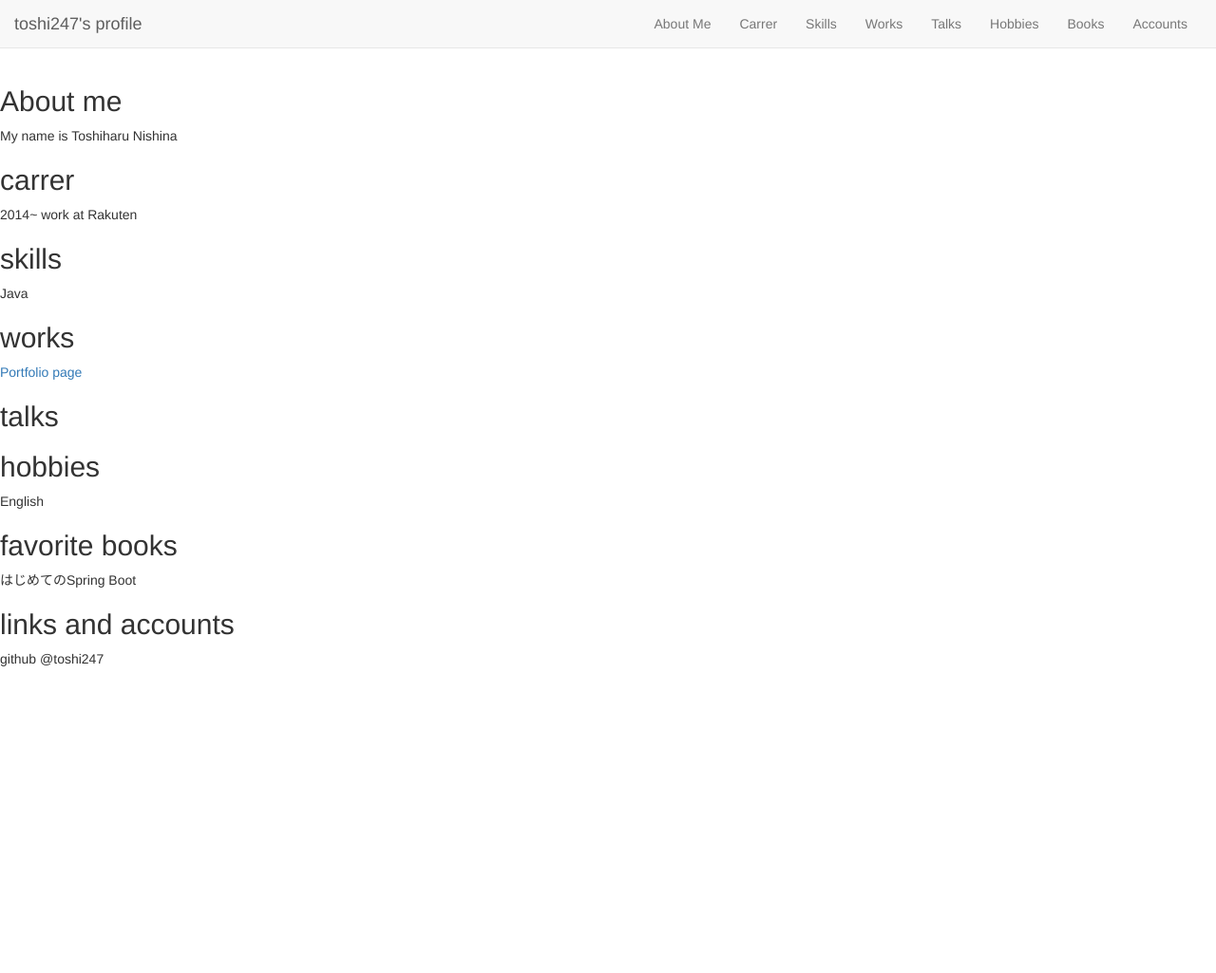
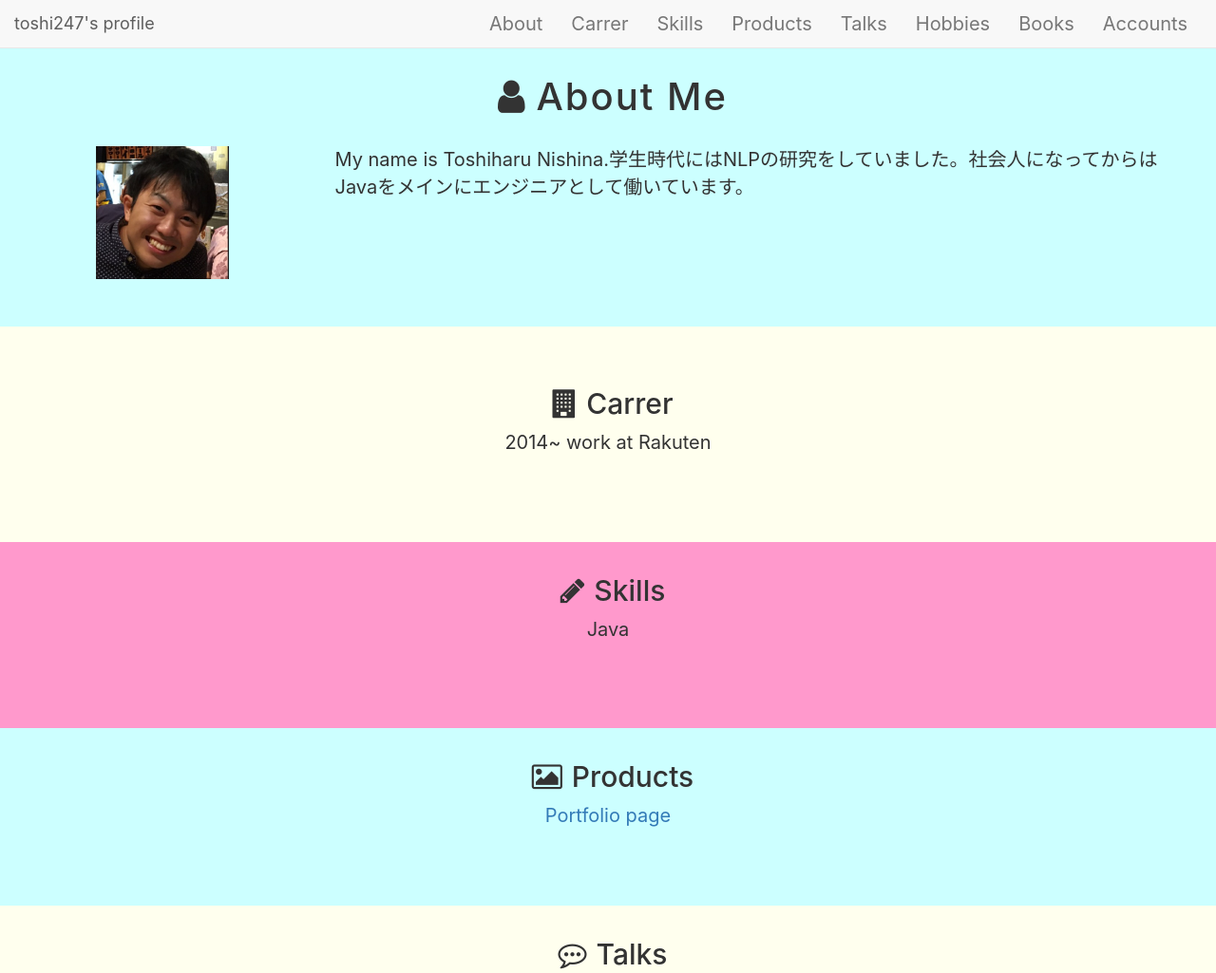
Before and after one commit to nishina555/nishina555.github.io, a plain HTML site: page index.html in a window 1280 px wide. Shown: the top 1025 px of the page at 95% size. Before the commit the page ends 800 px from the top, so only its background shows below. Drawn offline with nearby package versions, Linux system fonts and the light colour scheme.

Commit message:
modify format

```diff
--- a/css/style.css
+++ b/css/style.css
@@ -1,39 +1,67 @@
 body {
-  padding-top: 70px;
+  font-size: 2.0rem;
+  text-align: center;
+  font-family: -apple-system, 'Helvetica Neue', 'Hiragino Kaku Gothic ProN', '游ゴシック Medium', 'メイリオ', meiryo, sans-serif;
+  padding-top: 50px;
+}
+i {
+  padding: 0 10px;
 }
 
-/*#aboutme {
-    background-color: #008000;
+.heading {
+  position: relative;
+  display: inline-block;
+  margin: 30px 0 15px;
+  padding-bottom: 15px;
+  letter-spacing: 2px;
+  font-size: 4rem;
+}
+#aboutme {
+  background-color: #CCFFFF;
+  margin-top: -30px;
+  padding: 30px 30px 80px;
+  /*padding-topとmargin-topで相殺すれば、navがtopに固定されてても頭出しがうまくいく*/
+}
+
+#aboutme-text{
+  /*background-color: #FF0000;*/
+  position: relative;
+  text-align: left;
+  padding: 0 10px;
 }
 
 #carrer {
-    background-color: #0000FF;
+  background-color: #FFFFEE;
+  margin-top: -30px;
+  padding: 45px 30px 80px;
 }
+#skills {
+  background-color: #FF99CC;
+  padding: 15px 30px 80px;
 
-#skills {
-    background-color: #FF0000;
 }
-
-#works {
-    background-color: #008000;
+#products {
+  background-color: #CCFFFF;
+  padding: 15px 30px 80px;
 }
-
 #talks {
-    background-color: #0000FF;
+  background-color: #FFFFEE;
+  padding: 15px 30px 80px;
 }
 
 #hobbies {
-    background-color: #FF0000;
+  background-color: #FF99CC;
+  padding: 15px 30px 80px;
+
 }
-
 #books {
-    background-color: #008000;
+  background-color: #CCFFFF;
+  padding: 15px 30px 80px;
 }
-
 #accounts {
-    background-color: #0000FF;
+  background-color: #FFFFEE;
+  padding: 15px 30px 80px;
 }
-
 #footer {
-    background-color: #FF0000;
-}*/
+  background-color: #FF0000;
+}
--- a/index.html
+++ b/index.html
@@ -4,8 +4,9 @@
 <head>
   <meta charset="UTF-8" />
   <title>toshi247's profile</title>
+  <link rel="stylesheet" href="https://maxcdn.bootstrapcdn.com/bootstrap/3.3.6/css/bootstrap.min.css" />
+  <link rel="stylesheet" href="https://maxcdn.bootstrapcdn.com/font-awesome/4.6.1/css/font-awesome.min.css">
   <link rel="stylesheet" href="./css/style.css" />
-  <link rel="stylesheet" href="https://maxcdn.bootstrapcdn.com/bootstrap/3.3.6/css/bootstrap.min.css" />
   <script src="https://ajax.googleapis.com/ajax/libs/jquery/2.1.4/jquery.min.js"></script>
 </head>
 
@@ -23,59 +24,96 @@
       </div>
       <div class="collapse navbar-collapse">
         <ul class="nav navbar-nav pull-right">
-          <li><a href="#">About Me</a></li>
-          <li><a href="#">Carrer</a></li>
-          <li><a href="#">Skills</a></li>
-          <li><a href="#">Works</a></li>
-          <li><a href="#">Talks</a></li>
-          <li><a href="#">Hobbies</a></li>
-          <li><a href="#">Books</a></li>
-          <li><a href="#">Accounts</a></li>
+          <li><a href="#aboutme">About</a></li>
+          <li><a href="#carrer">Carrer</a></li>
+          <li><a href="#skills">Skills</a></li>
+          <li><a href="#products">Products</a></li>
+          <li><a href="#talks">Talks</a></li>
+          <li><a href="#hobbies">Hobbies</a></li>
+          <li><a href="#books">Books</a></li>
+          <li><a href="#accounts">Accounts</a></li>
         </ul>
-      </div><!-- /.navbar-collapse -->
+      </div>
+      <!-- /.navbar-collapse -->
     </div>
-</nav>
-
+  </nav>
   <section id="aboutme">
-    <!--<div class="container">-->
-      <h2>About me</h2>
-      <p>My name is Toshiharu Nishina</p>
-    <!-- </div> -->
+    <h2 class="heading"><i class="fa fa-user" aria-hidden="true"></i>About Me</h2>
+    <div class="row">
+      <div class="col col-md-3">
+        <img class="profile" src="./imgs/profile.png">
+      </div>
+      <div class="col col-md-9">
+        <p id="aboutme-text">My name is Toshiharu Nishina.学生時代にはNLPの研究をしていました。社会人になってからはJavaをメインにエンジニアとして働いています。</p>
+      </div>
+    </div>
   </section>
   <section id="carrer">
-    <h2>carrer</h2>
+    <h2><i class="fa fa-building" aria-hidden="true"></i>Carrer</h2>
     <p>2014~ work at Rakuten</p>
   </section>
   <section id="skills">
-    <h2>skills</h2>
+    <h2><i class="fa fa-pencil" aria-hidden="true"></i>Skills</h2>
     <p>Java</p>
   </section>
-  <section id="works">
-    <h2>works</h2>
+  <section id="products">
+    <h2><i class="fa fa-picture-o" aria-hidden="true"></i>Products</h2>
     <a href="https://toshi247.github.io" target="_blank">Portfolio page</a>
   </section>
   <section id="talks">
-    <h2>talks</h2>
+    <h2><i class="fa fa-commenting-o" aria-hidden="true"></i>Talks</h2>
     <p></p>
   </section>
   <section id="hobbies">
-    <h2>hobbies</h2>
-    <p>English</p>
+    <h2><i class="fa fa-heart-o" aria-hidden="true"></i>Hobbies</h2>
+    <div class="row hobbies-wrapper">
+      <div class="col col-md-4 hobbies-box">
+        <img class="hobby-icon" src="./imgs/muscle.png" width="150" height="150">
+        <p> 筋トレ</p>
+        <p>筋トレが好きです</p>
+      </div>
+      <div class="col col-md-4 hobbies-box">
+        <img class="hobby-icon" src="./imgs/muscle.png" width="150" height="150">
+        <p> 筋トレ</p>
+        <p>筋トレが好きです</p>
+      </div>
+      <div class="col col-md-4 hobbies-box">
+        <img class="hobby-icon" src="./imgs/muscle.png" width="150" height="150">
+        <p> 筋トレ</p>
+        <p>筋トレが好きです</p>
+      </div>
+      <div class="row hobbies-wrapper">
+        <div class="col col-md-4 hobbies-box">
+          <img class="hobby-icon" src="./imgs/muscle.png" width="150" height="150">
+          <p> 筋トレ</p>
+          <p>筋トレが好きです</p>
+        </div>
+        <div class="col col-md-4 hobbies-box">
+          <img class="hobby-icon" src="./imgs/muscle.png" width="150" height="150">
+          <p> 筋トレ</p>
+          <p>筋トレが好きです</p>
+        </div>
+        <div   class="col col-md-4 hobbies-box">
+          <img class="hobby-icon" src="./imgs/muscle.png" width="150" height="150">
+          <p> 筋トレ</p>
+          <p>筋トレが好きです</p>
+        </div>
+      </div>
   </section>
   <section id="books">
-    <h2>favorite books</h2>
+    <h2><i class="fa fa-book" aria-hidden="true"></i>Favorite books</h2>
     <p>はじめてのSpring Boot</p>
   </section>
   <section id="accounts">
-    <h2>links and accounts</h2>
+    <h2><i class="fa fa-link" aria-hidden="true"></i>Links and accounts</h2>
     <p>github @toshi247</p>
   </section>
-  <!-- <footer>
-    <p>this is created by Toshiharu Nishina<p>
-  <footer> -->
-
-  <script src="https://maxcdn.bootstrapcdn.com/bootstrap/3.3.6/css/bootstrap.min.css"></script>
-  <script src="https://maxcdn.bootstrapcdn.com/bootstrap/3.3.6/js/bootstrap.min.js"></script>
+  <footer>
+    <p>this is created by Toshiharu Nishina.
+    </p>
+    <footer>
+      <script src="https://maxcdn.bootstrapcdn.com/bootstrap/3.3.6/css/bootstrap.min.css"></script>
+      <script src="https://maxcdn.bootstrapcdn.com/bootstrap/3.3.6/js/bootstrap.min.js"></script>
 </body>
 
 </html>
```
Also changed, not shown: imgs/muscle.png (added), imgs/profile.png (added).
